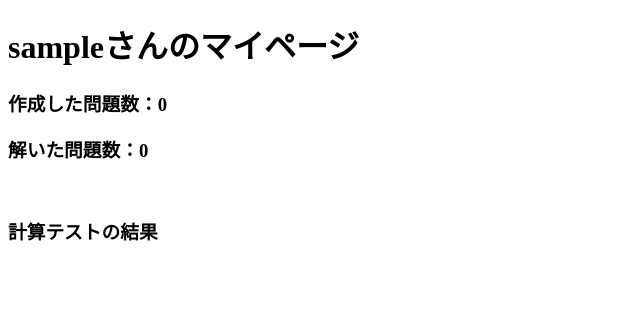
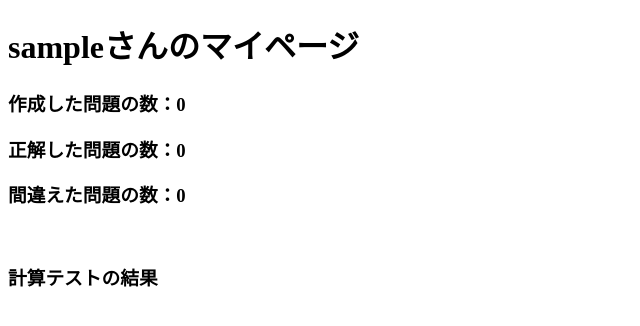
Before and after one commit to toyd00/e-problems, a Django app: page /my_page/ in a window 1280 px wide. Shown: the part 88-414 px from the top of the page, without its empty margins (0-640 px from the left). Run offline with Django 3.2, Linux system fonts and the light colour scheme; the visitor is signed in with stand-in values (Sample User, id 1); data that the repository does not hold is empty; some libraries are stand-ins or nearby versions.

Commit message:
マイページに間違えた問題数を表示

```diff
--- a/app/views.py
+++ b/app/views.py
@@ -46,12 +46,14 @@ def signup(request):
 def show_myPage(request):
     user = request.user
     making_problem_count = len(user.making_problem.all())
-    solving_problem_count = len(user.solving_problem.all())
+    correct_answer_count = len(user.solving_problem.all())
+    incorrect_answer_count = len(Problem.objects.all()) - correct_answer_count
     calTest_result_list = user.calculation_problem_set.all()
 
     context = {
         'making_problem_count': making_problem_count,
-        'solving_problem_count': solving_problem_count,
+        'correct_answer_count': correct_answer_count,
+        'incorrect_answer_count': incorrect_answer_count,
         'calTest_result_list': calTest_result_list,
     }
     return render(request, 'app/my_page.html', context)
--- a/templates/app/my_page.html
+++ b/templates/app/my_page.html
@@ -4,8 +4,9 @@
 
 {% block content %}
     <h1>{{ request.user.username }}さんのマイページ</h1>
-    <h3>作成した問題数：{{  making_problem_count }}</h3>
-    <h3>解いた問題数：{{ solving_problem_count }}</h3>
+    <h3>作成した問題の数：{{  making_problem_count }}</h3>
+    <h3>正解した問題の数：{{ correct_answer_count }}</h3>
+    <h3>間違えた問題の数：{{ incorrect_answer_count  }}</h3>
     <br />
     <h3>計算テストの結果</h3>
     {% for calTest_result in calTest_result_list  %}
```
